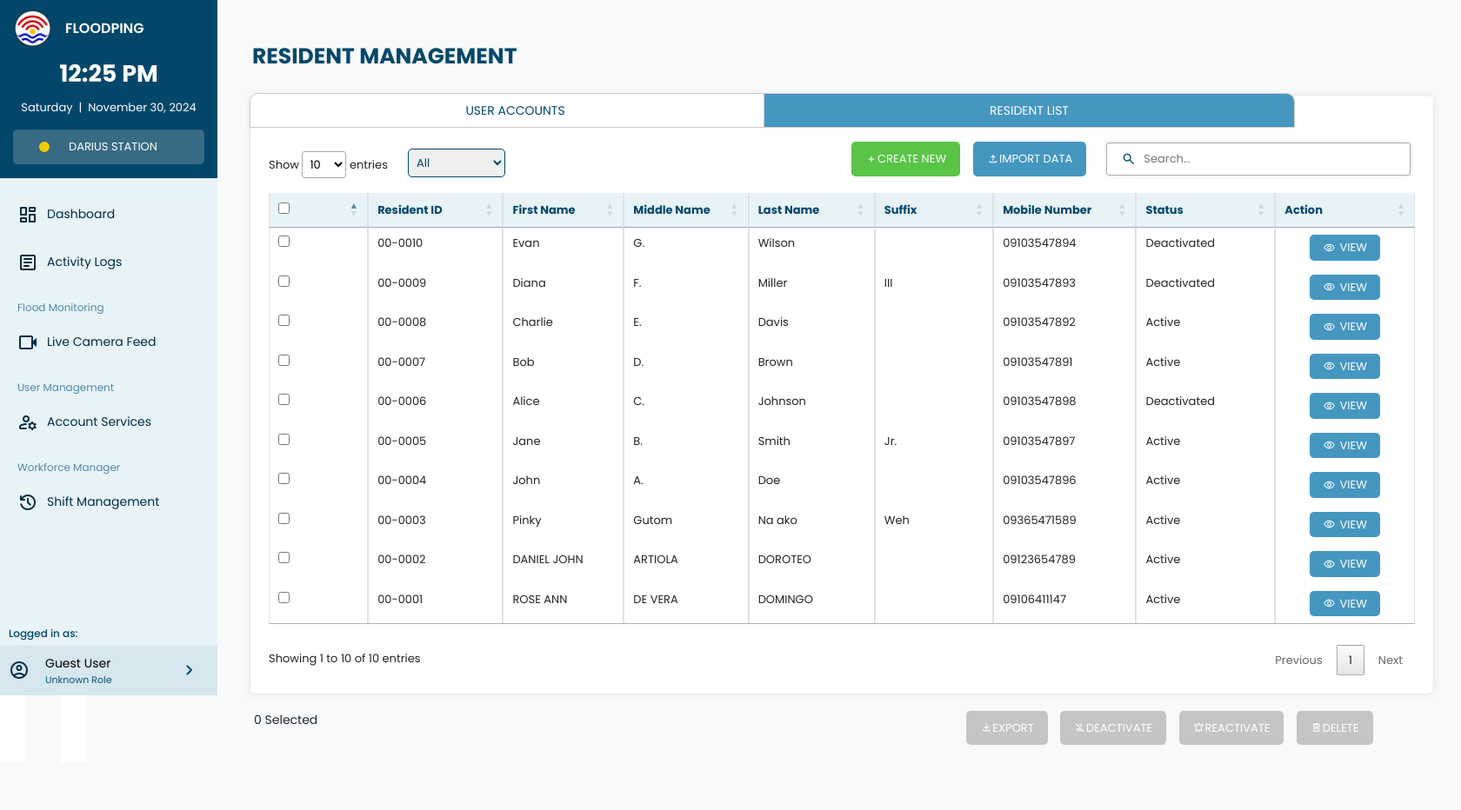
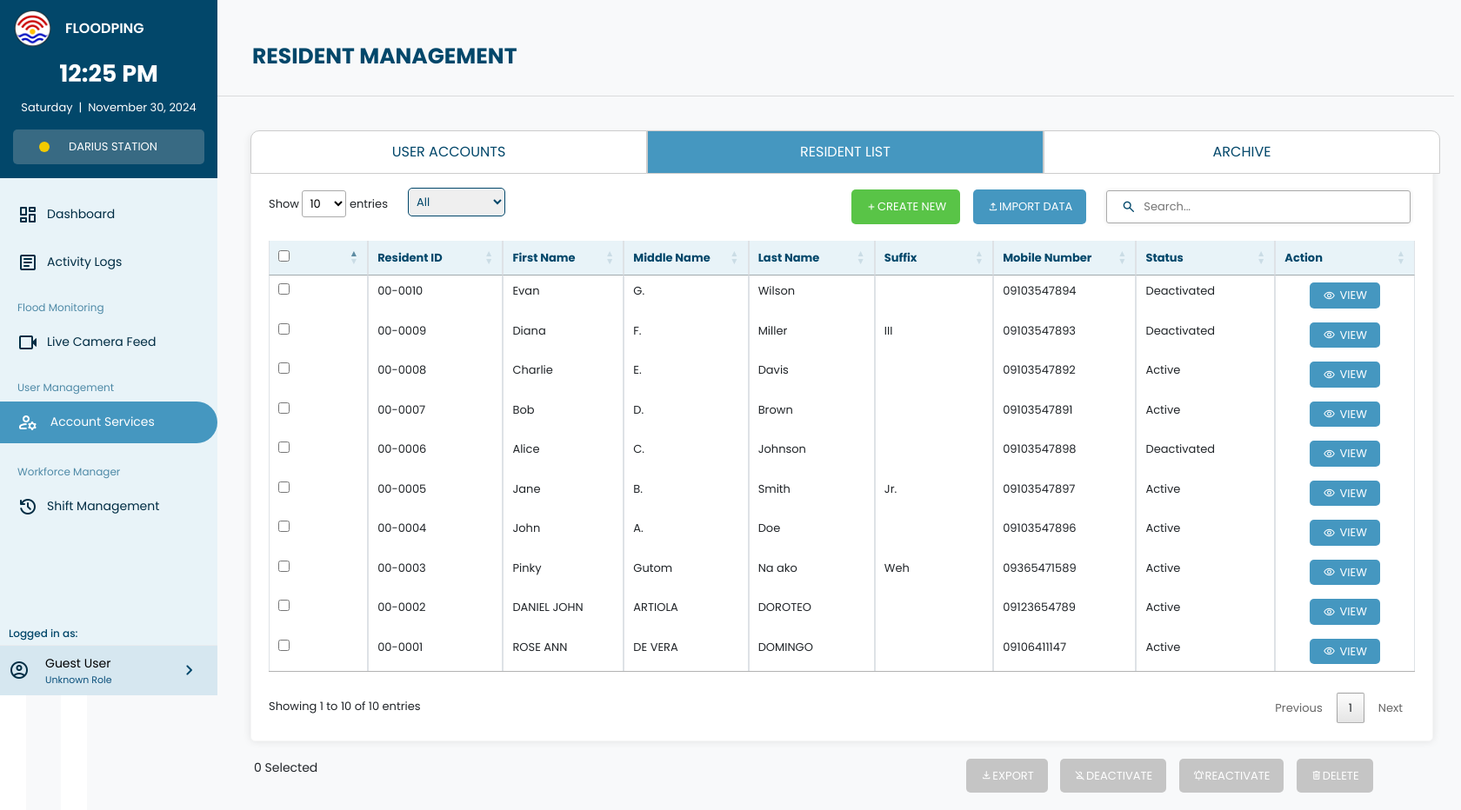
Before and after one commit to futuresoft-dev-eng/FLOOD_PING, a PHP site: page /Floodping/accountservices.php in a window 1680 px wide. Shown: the whole page at 87% size. Before the commit the page ends 857 px from the top, so only its background shows below. Run offline with PHP 8.4, Linux system fonts and the light colour scheme; data comes from the database, SQL or seed files in the repository; some libraries are stand-ins or nearby versions.

Commit message:
Update accountservices.php

```diff
--- a/accountservices.php
+++ b/accountservices.php
@@ -1,9 +1,9 @@
 
 <?php
 include 'db_conn.php';
-include 'adminsidebar.php';
+include 'adminsidebar-accountservices.php';
+
 ?>
-
 <title>Residents List</title>
 <link rel="stylesheet" href="https://cdn.datatables.net/1.13.4/css/jquery.dataTables.min.css">
 <link href="https://fonts.googleapis.com/icon?family=Material+Symbols+Rounded" rel="stylesheet">
@@ -11,7 +11,8 @@ include 'adminsidebar.php';
 <script src="https://cdn.datatables.net/1.13.4/js/jquery.dataTables.min.js"></script>
 <style>
     .main-content {
-        margin-left: 30px; padding: 20px;
+        margin-left: 30px;
+        padding: 20px;
     }
 
     .container {
@@ -30,7 +31,7 @@ include 'adminsidebar.php';
         padding: 20px;
         border-radius: 5px;
         border: 1px solid #F6F6F6;
-        margin-top: 30px;
+        margin-top: 75px;
         box-shadow: 0 0 10px rgba(0, 0, 0, 0.1);
         max-width: 100%;
         margin-left: 156px;
@@ -47,7 +48,8 @@ include 'adminsidebar.php';
         align-items: center;
         margin-top: -40px !important;
         position: relative;
-        margin-bottom: 20px;
+        margin-bottom: 30px;
+        top: 10px;
     }
 
     .dataTables_filter input {
@@ -218,14 +220,14 @@ include 'adminsidebar.php';
         display: flex;
         margin: 20px 0;
         position: absolute;
-        top: 87px;
-        left: 275px;
+        top: 130px;
+        left: 288px;
         border-radius: none !important;
     }
 
     .navigation-btn {
-        min-width: 611px;
-        height: 40px;
+        min-width: 456px;
+        height: 50px;
         background-color: #FFFFFF;
         color: #02476A;
         border: 1px solid #ccc;
@@ -234,12 +236,12 @@ include 'adminsidebar.php';
         border-bottom-left-radius: 0px;
         border-top-right-radius: 0px;
         border-bottom-right-radius: 0px;
-        font-size: 14px;
+        font-size: 16px;
         text-transform: uppercase;
         cursor: pointer;
         text-transform: uppercase;
         transition: background-color 0.3s ease;
-        margin-left: 12px;
+        margin-left: 0px;
     }
 
     .navigation-btn.active {
@@ -253,11 +255,16 @@ include 'adminsidebar.php';
     }
 
     #residentsBtn {
+        background-color: #FFFFFF;
+        color: #02476A;
+        border: 1px solid #ccc;
+    }
+
+    #archiveBtn {
         border-top-right-radius: 10px;
         background-color: #FFFFFF;
         color: #02476A;
         border: 1px solid #ccc;
-        margin-left: -20px;
     }
 
  /* Responsive */
@@ -277,14 +284,16 @@ include 'adminsidebar.php';
     <div class="title">
     <h3>RESIDENT MANAGEMENT</h3>
 </div>
+<hr style="color: gray; width: 90%; position: absolute; margin: 30px 0px 0px 40px;">
 
 <div class="buttons-container">
     <button class="navigation-btn" id="userAccountsBtn" onclick="activateButton('userAccountsBtn', 'add_user.php')">User Accounts</button>
     <button class="navigation-btn active" id="residentsBtn" onclick="activateButton('residentsBtn', 'accountservices.php')">Resident List</button>
+    <button class="navigation-btn" id="archiveBtn" onclick="activateButton('residentsBtn', 'archive_account.php')">Archive</button>
 </div>
 
     <div class="container">
-        <form id="importForm" action="import_excel.php" method="post" enctype="multipart/form-data" style="display: none;">
+        <form id="importForm" action="/floodping/ADMIN/import_excel.php" method="post" enctype="multipart/form-data" style="display: none;">
             <input type="file" name="file" id="fileInput" accept=".xls, .xlsx" required>
         </form>
 
@@ -422,7 +431,7 @@ if (isset($_GET['delete_status'])) {
                             echo "<td>{$residentRow['suffix']}</td>";
                             echo "<td>{$residentRow['mobile_number']}</td>";
                             echo "<td>" . ($residentRow['account_status'] ?? 'Unknown') . "</td>";
-                            echo "<td><a href='viewresident.php?resident_id={$residentRow['resident_id']}' class='view-btn'><span class='material-symbols-rounded'>visibility</span>VIEW</a></td>";
+                            echo "<td><a href='/floodping/ADMIN/viewresident.php?resident_id={$residentRow['resident_id']}' class='view-btn'><span class='material-symbols-rounded'>visibility</span>VIEW</a></td>";
                             echo "</tr>";
                         }
                     } else {
@@ -437,7 +446,7 @@ if (isset($_GET['delete_status'])) {
             <span id="selectedCount" class="selected-count">0 Selected</span>
 
              <!-- Export Data -->
-             <a href="export_residents.php" class="export-btn disabled">
+             <a href="/floodping/ADMIN/export_residents.php" class="export-btn disabled">
              <span class="material-symbols-rounded">download</span> EXPORT
             </a>
 
@@ -450,7 +459,7 @@ if (isset($_GET['delete_status'])) {
         <button id="reactivateSelectedBtn" class="status-btn reactivate-btn">
             <span class="material-symbols-rounded">notifications_active</span> REACTIVATE
         </button>
-            <form id="statusUpdateForm" action="updateresidents_status.php" method="POST" style="display: none;">
+            <form id="statusUpdateForm" action="/floodping/ADMIN/updateresidents_status.php" method="POST" style="display: none;">
                 <input type="hidden" name="selected_residents" id="statusResidentsInput">
                 <input type="hidden" name="action" id="statusActionInput">
             </form>
@@ -460,7 +469,7 @@ if (isset($_GET['delete_status'])) {
                 <span class="material-symbols-rounded">delete</span> DELETE
             </button>
             </div>
-            <form id="deleteForm" action="delete_residents.php" method="POST" style="display: none;">
+            <form id="deleteForm" action="/floodping/ADMIN/delete_residents.php" method="POST" style="display: none;">
                 <input type="hidden" name="selected_residents" id="selectedResidentsInput">
             </form>
     </div>
@@ -482,7 +491,7 @@ $(document).ready(function () {
     if (!$('.import-btn').length) {
         $("div.dataTables_filter").prepend(`
         <!-- Create New Resident -->
-            <a href="addresident.php" class="create-btn">
+            <a href="/floodping/ADMIN/addresident.php" class="create-btn">
                 <span class="material-symbols-rounded">add</span> CREATE NEW
             </a>
             <button type="button" class="import-btn">
```
